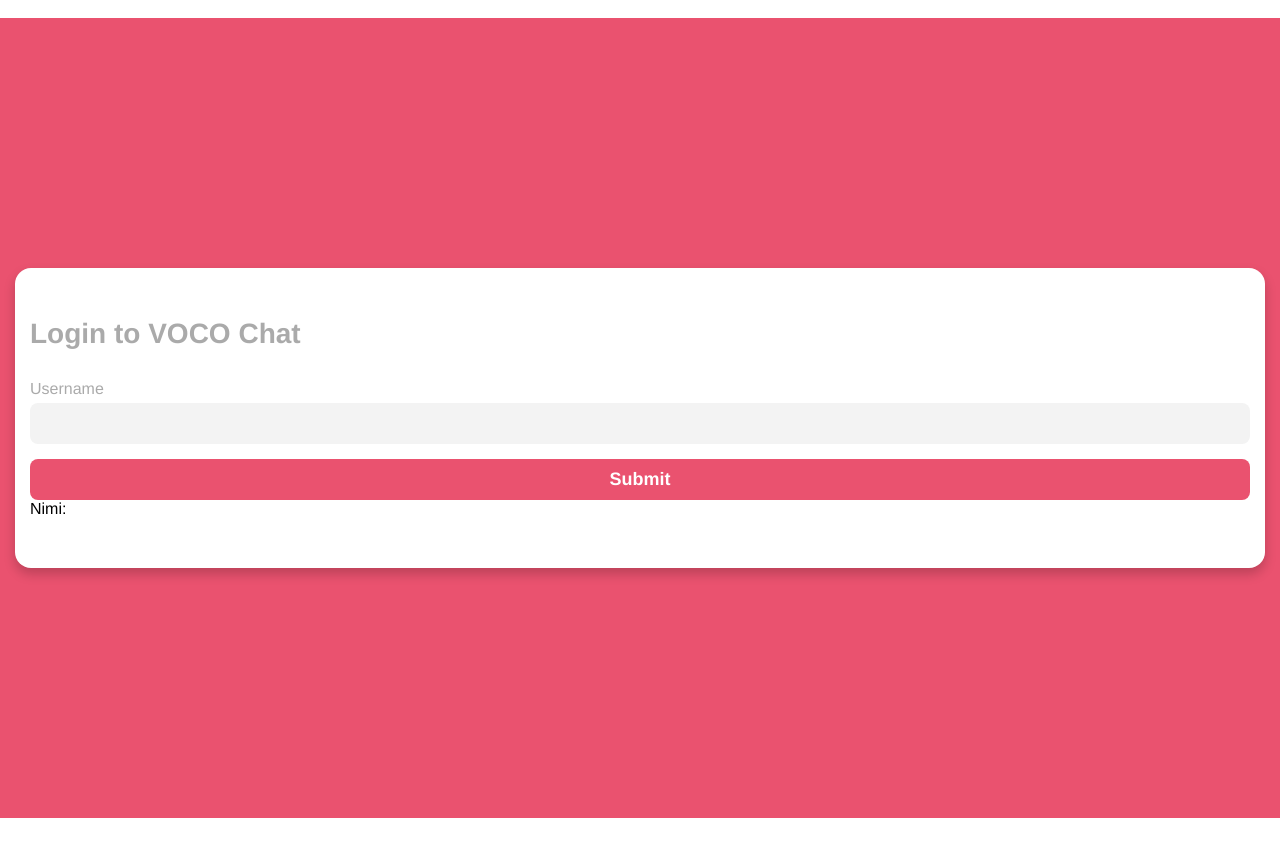
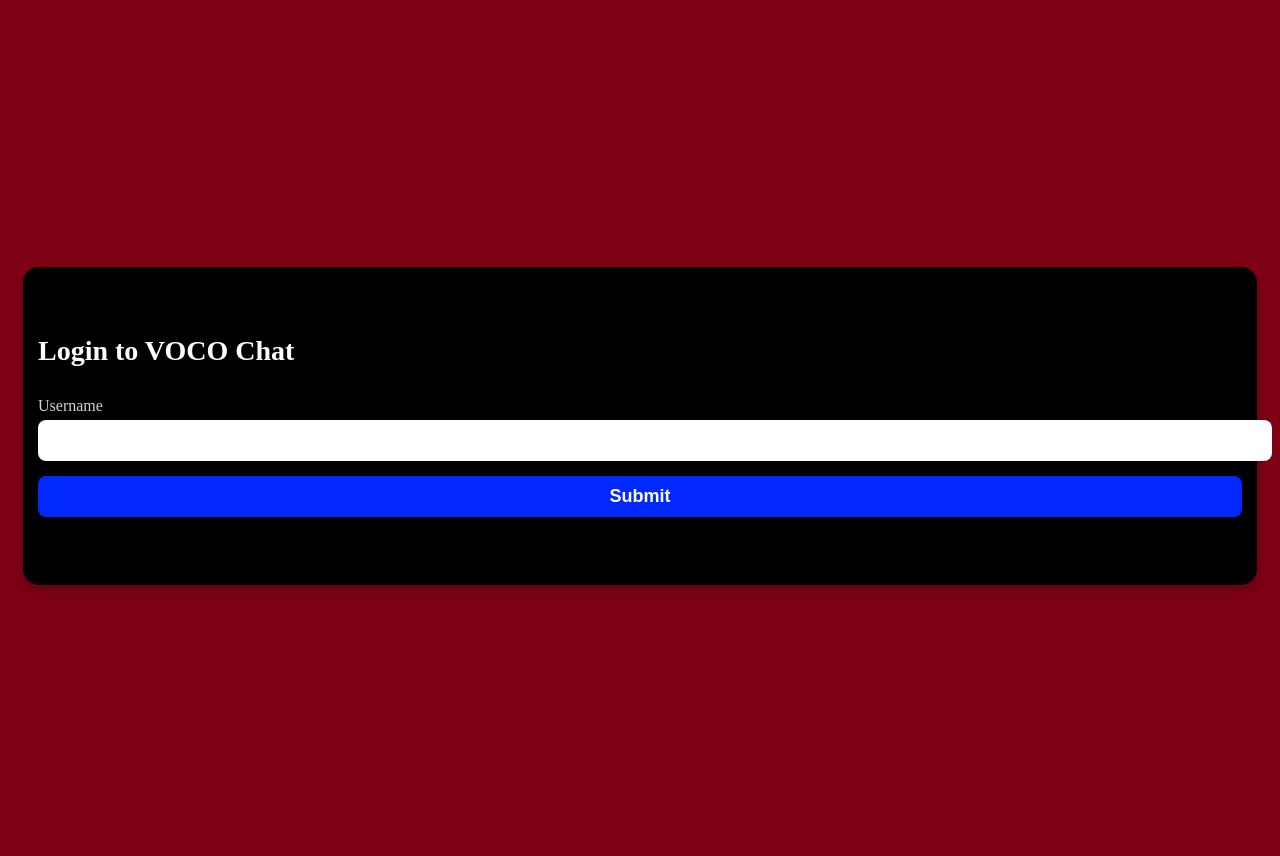
Before and after one commit to taavitaivere/voco-chat-client, a Vue app: page / in a window 1280 px wide. Shown: the top 856 px of the page. Built offline with nearby package versions, Linux system fonts and the light colour scheme.

Commit message:
Started with adding style

```diff
--- a/src/App.vue
+++ b/src/App.vue
@@ -29,12 +29,9 @@
 }
 </script>
 <style lang="scss">
-* {
-  font-family: Avenir, Helvetica, Arial, sans-serif;
-  -webkit-font-smoothing: antialiased;
-  -moz-osx-font-smoothing: grayscale;
-  margin: 0;
-  padding: 0;
-  box-sizing: border-box;
+body {
+  background-color: #7e0014;
 }
+
+
 </style>
--- a/src/components/chatbox.vue
+++ b/src/components/chatbox.vue
@@ -1,13 +1,15 @@
 <template>
-  <section class="chat-box">
-  <div class="message-inner">
-    <h2>VOCO CHATBOX</h2>
-  <div v-for="m in _MESSAGE" :key="m.message" class="content">
-    {{ m.message }}<br>
-    nimi: {{ m.name }}
+  <div class="view chat">
+    <div class="chat-box">
+      <h2>VOCO CHATBOX</h2>
+        <div class="message-inner">
+          <div v-for="m in _MESSAGE" :key="m.message" class="content">
+          <h3>{{ m.message }}</h3>
+          <h3>nimi: {{ m.name }}</h3>
+          </div>
+        </div>
+    </div>
   </div>
-  </div>
-  </section>
 </template>
 
 <script>
@@ -26,9 +28,12 @@
 </script>
 
 <style lang="scss" scoped>
+h3{
+  color: #fff;
+  }
 .chat-box {
   border-radius: 24px 24px 0px 0px;
-  background-color: #FFF;
+  background-color: #000000;
   box-shadow: 0px 0px 12px rgba(100, 100, 100, 0.2);
   flex: 1 1 100%;
   padding: 30px;
@@ -37,37 +42,24 @@
   margin-bottom: 15px;
 
 .message-inner {
-.username {
-  color: #888;
-  font-size: 16px;
-  margin-bottom: 5px;
-  padding-left: 15px;
-  padding-right: 15px;
-}
+
 .content {
   display: inline-block;
   padding: 10px 20px;
-  background-color: #F3F3F3;
+  background-color: #ffffff;
   border-radius: 999px;
-  color: #333;
+  color: #ffffff;
   font-size: 18px;
   line-height: 1.2em;
   text-align: left;
 }
 }
-&.current-user {
-   margin-top: 30px;
-   justify-content: flex-end;
-   text-align: right;
+
 .message-inner {
   max-width: 75%;
-.content {
-  color: #FFF;
-  font-weight: 600;
-  background-color: #ea526f;
+
 }
 }
 }
-}
-}
+
 </style>
--- a/src/components/login.vue
+++ b/src/components/login.vue
@@ -44,7 +44,7 @@
   display: flex;
   justify-content: center;
   min-height: 100vh;
-  background-color: #ea526f;
+  background-color: #7e0014;
 
   &.login {
     align-items: center;
@@ -56,13 +56,13 @@
 
       .form-inner {
         display: block;
-        background-color: #FFF;
+        background-color: #000000;
         padding: 50px 15px;
         border-radius: 16px;
         box-shadow: 0px 6px 12px rgba(0, 0, 0, 0.2);
 
         h1 {
-          color: #AAA;
+          color: #ffffff;
           font-size: 28px;
           margin-bottom: 30px;
         }
@@ -70,7 +70,7 @@
         label {
           display: block;
           margin-bottom: 5px;
-          color: #AAA;
+          color: #d3d3d3;
           font-size: 16px;
           transition: 0.4s;
         }
@@ -89,7 +89,7 @@
           color: #333;
           font-size: 18px;
           box-shadow: 0px 0px 0px rgba(0, 0, 0, 0);
-          background-color: #F3F3F3;
+          background-color: #ffffff;
           transition: 0.4s;
 
           &::placeholder {
@@ -106,16 +106,16 @@
           display: block;
           width: 100%;
           padding: 10px 15px;
-          background-color: #ea526f;
+          background-color: #0129ff;
           border-radius: 8px;
-          color: #FFF;
+          color: #ffffff;
           font-size: 18px;
           font-weight: 700;
         }
 
         &:focus-within {
           label {
-            color: #ea526f;
+            color: #7e0014;
           }
 
           input[type="text"] {
--- a/src/components/send.vue
+++ b/src/components/send.vue
@@ -1,10 +1,10 @@
 <template>
-  <footer>
+  <div class="view send">
 
-  <input type="text" v-model="message"/><br>
+  <input type="text" v-model="message"/>
   <input type="submit" @click="setMessage();"/>
 
-  </footer>
+  </div>
 </template>
 
 <script>
@@ -32,10 +32,11 @@
 </script>
 
 <style lang="scss" scoped>
-footer {
+.view {
+  border-radius: 0px 0px 24px 24px;
   position: sticky;
   bottom: 0px;
-  background-color: #FFF;
+  background-color: #807e7e;
   padding: 30px;
   box-shadow: 0px 0px 12px rgba(100, 100, 100, 0.2);
   form {
@@ -50,6 +51,7 @@
       width: 100%;
       padding: 10px 15px;
       border-radius: 8px 0px 0px 8px;
+      color: #ffffff;
 
       color: #333;
       font-size: 18px;
```
